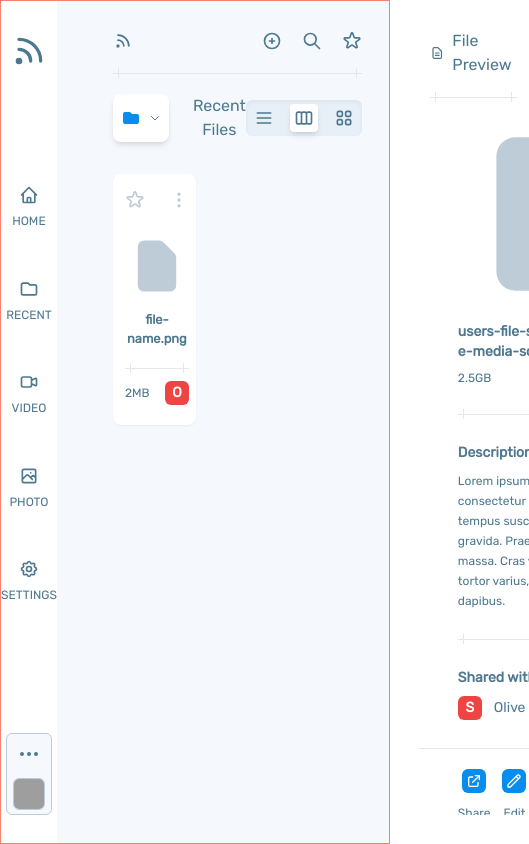
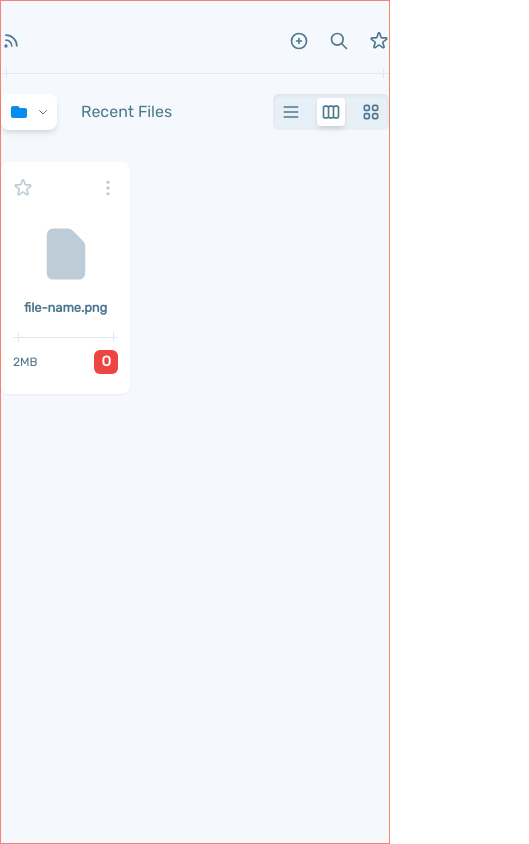
Before and after one commit to micaiah-effiong/File-share, a Vue app in the folder client/: page / in a window 390 px wide. Shown: the whole page, 529 px wide, since content can reach past the window. Built offline with nearby package versions, Linux system fonts and the light colour scheme; grey boxes are pictures that could not be loaded.

Commit message:
💄 hide side navigation and file preview on small screen

```diff
--- a/client/src/layouts/FilePreview/FilePreview.vue
+++ b/client/src/layouts/FilePreview/FilePreview.vue
@@ -1,5 +1,5 @@
 <template>
-  <aside className="h-full max-w-5/12 w-5/12 py-7 bg-white">
+  <aside className="h-full max-w-5/12 w-5/12 py-7 bg-white hidden md:block">
     <div className="grid h-full ">
       <header className="px-3">
         <div className="flex gap-2 text-ocean-blue-dark">
--- a/client/src/layouts/Nav/Nav.vue
+++ b/client/src/layouts/Nav/Nav.vue
@@ -1,5 +1,5 @@
 <template>
-  <nav className="h-full w-32 py-7 bg-white">
+  <nav className="h-full w-32 py-7 bg-white hidden md:block">
     <div className="grid h-full gap-6">
       <div className="text-ocean-blue-dark h-11 flex justify-center">
         <RssIcon class="w-10" />
```
